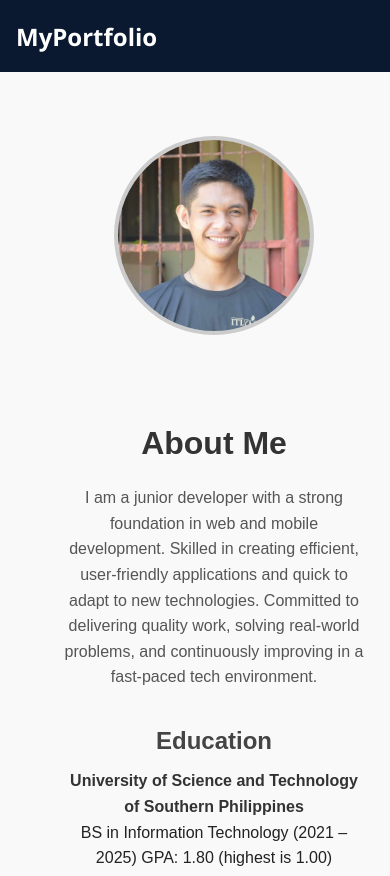
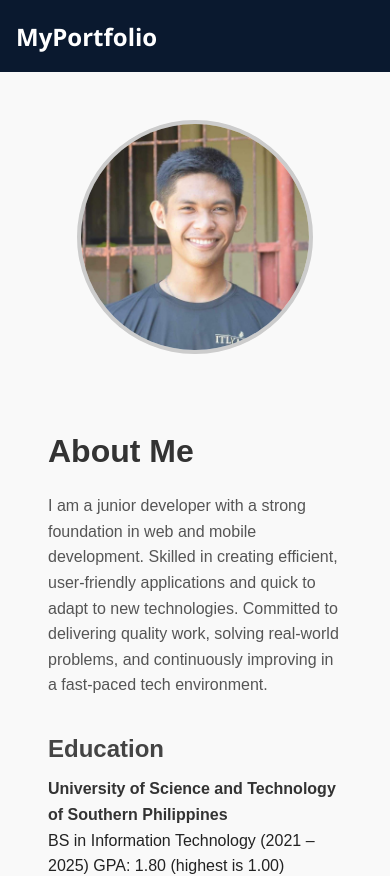
Before and after one commit to Ragheil/portfolio, a React (Vite) app: page /about in a window 390 px wide. Shown: the top 876 px of the page. Built offline with nearby package versions, Linux system fonts and the light colour scheme; some icons are missing.

Commit message:
`Refactored about.css with added text alignment and minor styling adjustments`

```diff
--- a/src/styles/about.css
+++ b/src/styles/about.css
@@ -1,3 +1,5 @@
+/* about.css */
+
 .about {
   display: flex;
   flex-wrap: wrap;
@@ -7,11 +9,12 @@
   margin: 0 auto;
   font-family: Arial, sans-serif;
   line-height: 1.6;
+  text-align: left;
 }
 
 .profile-photo {
   flex: 1 1 250px;
-  max-width: 250px;
+  max-width: 250px; /* Default size for larger screens */
 }
 
 .profile-photo img {
@@ -24,27 +27,37 @@
 .about-content {
   flex: 2 1 500px;
   min-width: 300px;
+  text-align: left;
 }
 
 .about h2 {
   font-size: 2rem;
   margin-bottom: 1rem;
   color: #333;
+  text-align: left;
 }
 
 .about p {
   font-size: 1rem;
   color: #555;
+  text-align: left;
 }
 
-.profile, .education, .skills, .languages {
+.profile,
+.education,
+.skills,
+.languages {
   margin-top: 2rem;
 }
 
-.profile h3, .education h3, .skills h3, .languages h3 {
+.profile h3,
+.education h3,
+.skills h3,
+.languages h3 {
   font-size: 1.5rem;
   margin-bottom: 0.5rem;
   color: #444;
+  text-align: left;
 }
 
 .education-item {
@@ -54,29 +67,53 @@
 .education-item strong {
   display: block;
   color: #333;
+  text-align: left;
 }
 
-.skills ul, .languages ul {
+.skills ul,
+.languages ul {
   list-style-type: disc;
   padding-left: 1.5rem;
+  text-align: left;
 }
 
-.skills ul li, .languages ul li {
+.skills ul li,
+.languages ul li {
   margin-bottom: 0.5rem;
 }
 
-/* Responsive layout */
 @media (max-width: 768px) {
   .about {
     flex-direction: column;
     align-items: center;
+    padding: 1rem;
+    text-align: left;
   }
 
   .profile-photo {
-    max-width: 200px;
+    /* Adjust this value to make the image bigger on mobile */
+    max-width: 80%; /* Example: takes up 80% of the screen width */
+    /* You can also use a fixed pixel value if preferred, e.g., max-width: 250px; */
+    margin-bottom: 1.5rem;
   }
 
   .about-content {
-    text-align: center;
+    width: 100%;
+    min-width: unset;
+    text-align: left;
+  }
+
+  .about-content h2,
+  .about-content p,
+  .about-content h3,
+  .about-content strong,
+  .about-content ul,
+  .about-content ul li {
+    text-align: left;
+  }
+
+  .skills ul,
+  .languages ul {
+    padding-left: 1.2rem;
   }
 }
```
